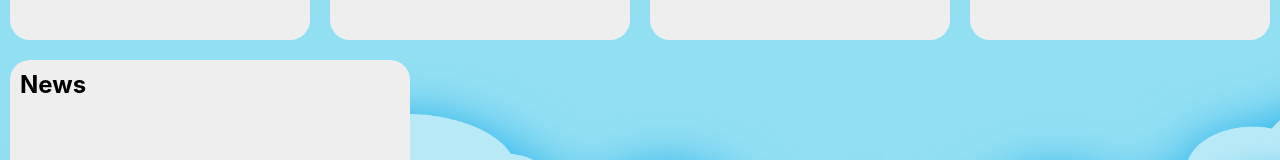
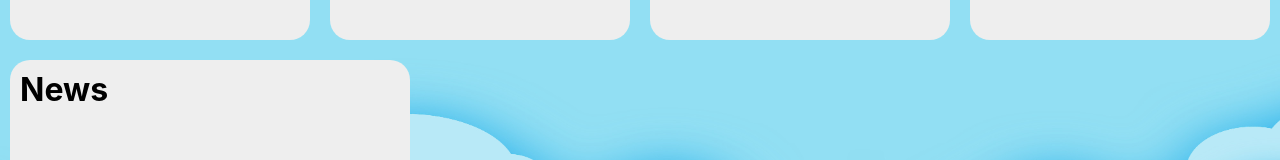
Before and after one commit to larsones/Headstarter-Project-2, a React (Create React App) app in the folder weather-app/: page / in a window 1280 px wide. Shown: the part 389-549 px from the top of the page. Built offline with nearby package versions, Linux system fonts and the light colour scheme.

Commit message:
Update App.js

```diff
--- a/weather-app/src/App.js
+++ b/weather-app/src/App.js
@@ -48,7 +48,7 @@ const App = () => {
         <AirQuality city={city} />
       </div>
       <div className="newsWidget">
-      <h2>    News    </h2>
+      <h1>    News    </h1>
         {newsData.map((article) => (
           <div key={article.title} className="article">
             <img src={article.urlToImage} alt={article.title} />
```
